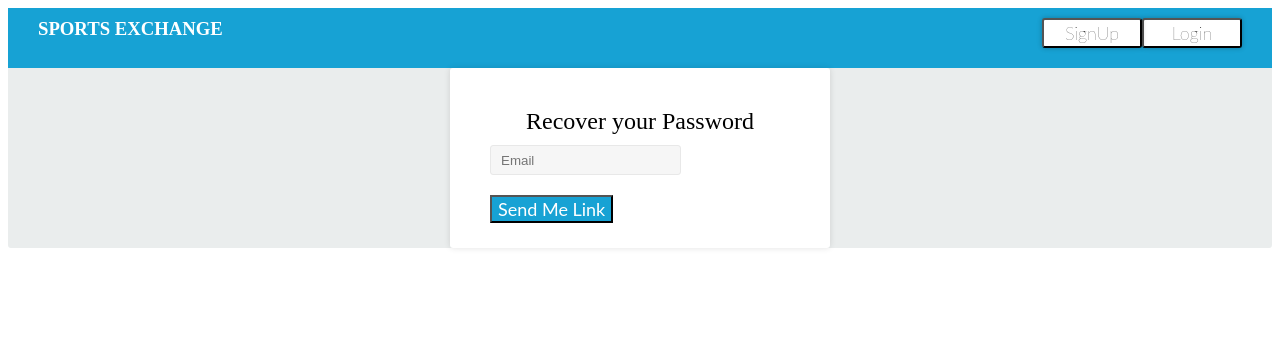
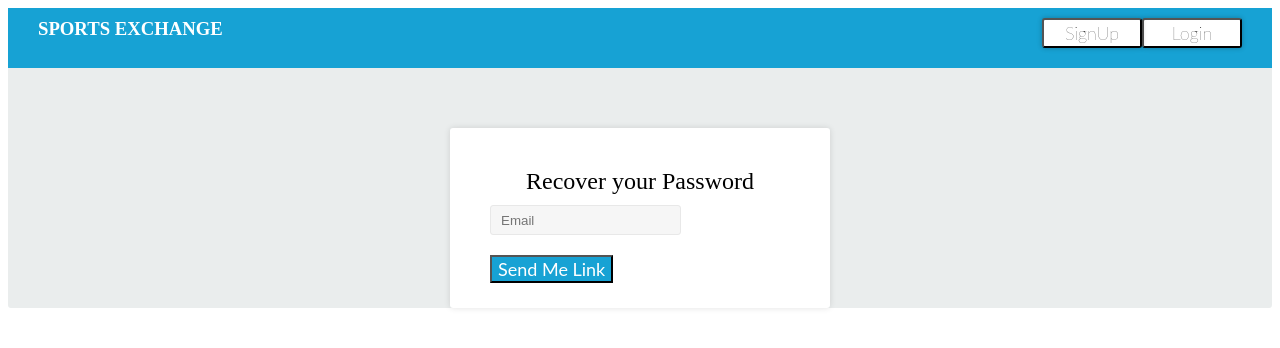
Before and after one commit to jaie-coditas/UI-training, a plain HTML site: page Assignment2/ass2.html in a window 1280 px wide. Drawn offline with Linux system fonts and the light colour scheme.

Commit message:
ass1 rev

```diff
--- a/Assignment2/ass2.css
+++ b/Assignment2/ass2.css
@@ -37,7 +37,7 @@ float:right;
 background-color:  #ffffff;
 box-shadow: 0px 0px 6px 0px rgba(0, 0, 0, 0.12);
 padding:40;
-margin:auto;
+margin:60 auto;
 height:100;
 width:300;
 }
```
